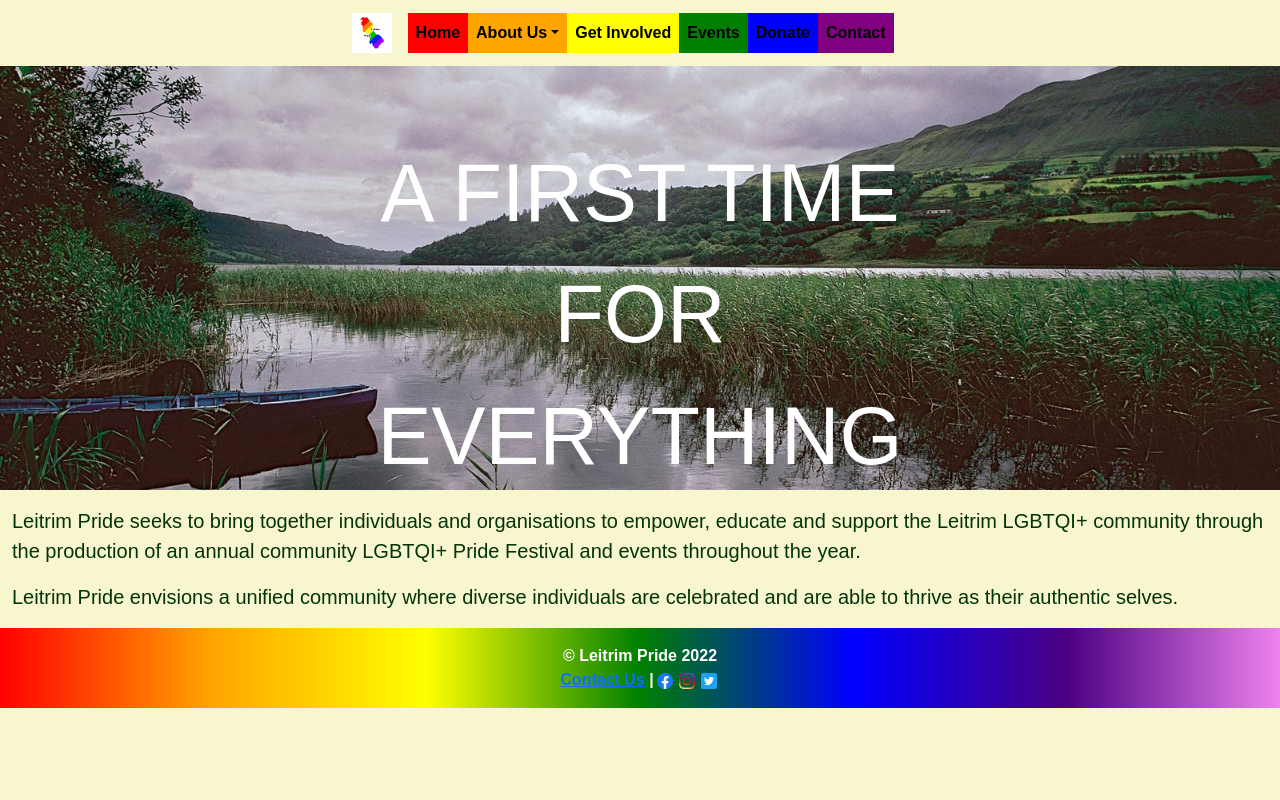
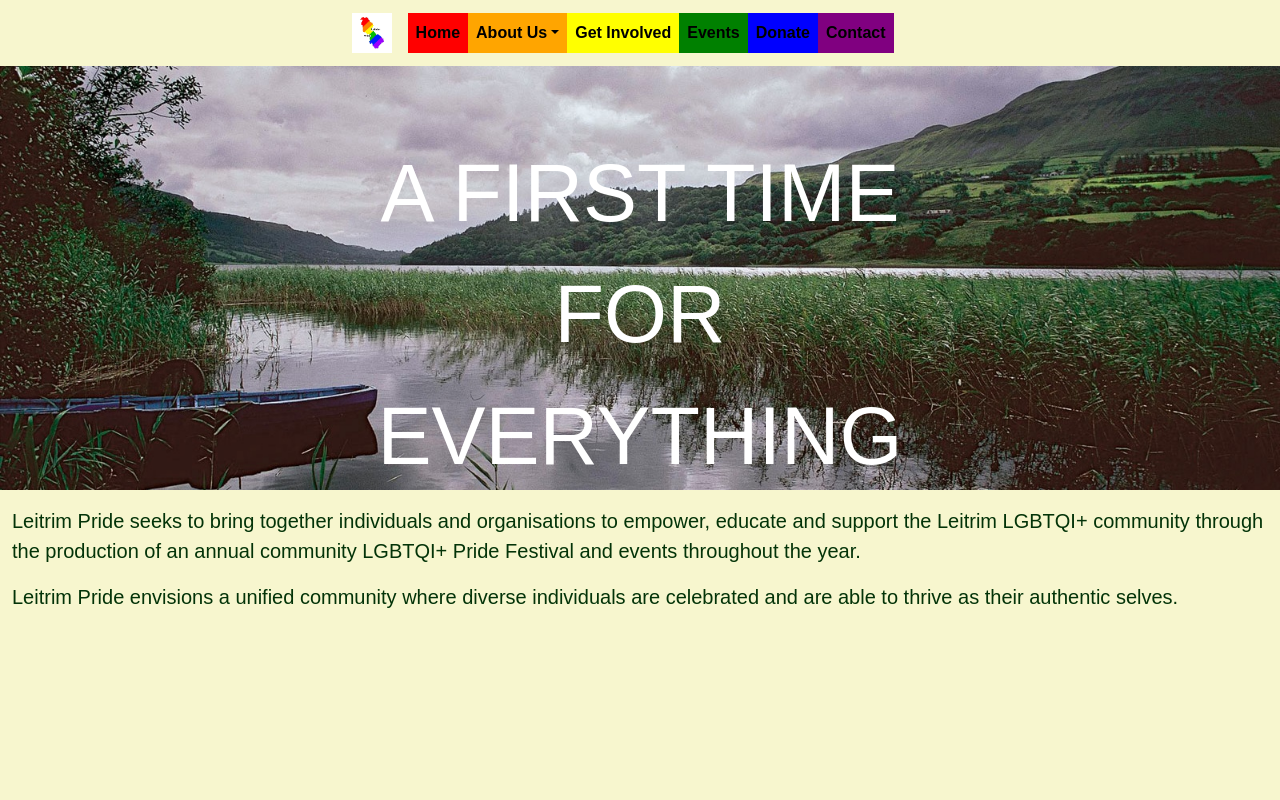
Before and after one commit to Jacobs1986/leitrim-pride, a React (Create React App) app in the folder client/: page / in a window 1280 px wide. Shown: the top 800 px of the page. Built offline with nearby package versions, Linux system fonts and the light colour scheme.

Commit message:
Gave an inital height of 25em to the paragraph; also changed the initial padding of the footer to be 0.5em

```diff
--- a/client/src/components/footer/footer.css
+++ b/client/src/components/footer/footer.css
@@ -1,6 +1,6 @@
 footer {
     background-image: linear-gradient(to right, red, orange, yellow, green, blue, indigo, violet);
-    padding: 1em;
+    padding: 0.5em;
     color: white;
     font-weight: bold;
 }
--- a/client/src/components/homePageLit/homePageLit.css
+++ b/client/src/components/homePageLit/homePageLit.css
@@ -0,0 +1,3 @@
+.homeLitParagraph {
+    height: 25em;
+}
```
